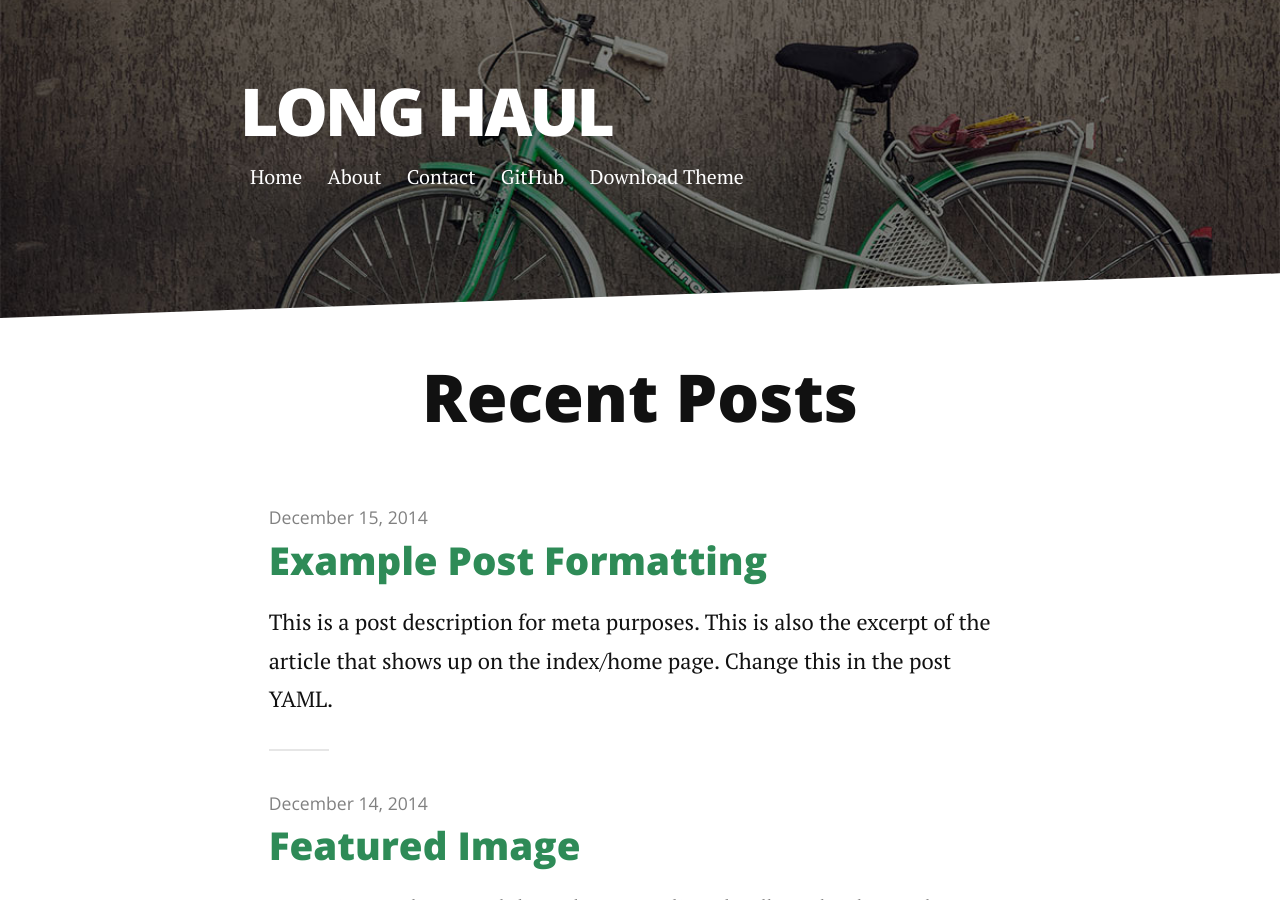
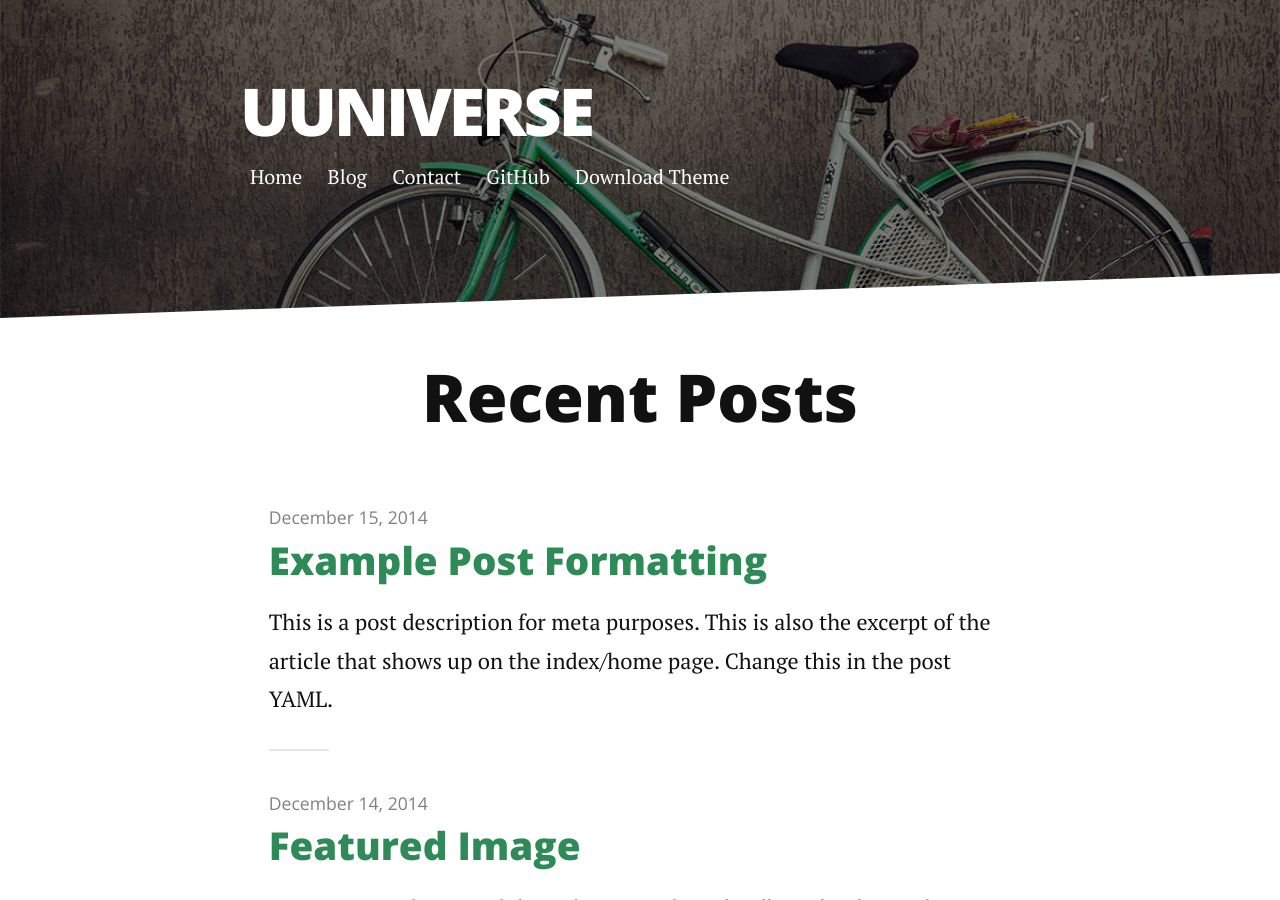
Before and after one commit to uuranus/uuranus.github.io, a Jekyll site: the page built from index.html, in a window 1280 px wide and 900 px high. Built offline with Jekyll 4.4.1, drawn with Linux system fonts in a browser that asks for light colours; nearby versions of some CDN libraries; the list of posts is cut into pages by our own code; part of the change alters nothing that is shown.

Commit message:
정보 수정

```diff
--- a/_config.yml
+++ b/_config.yml
@@ -1,7 +1,7 @@
-title: Long Haul
-description: Long Form Jekyll theme built with SASS
+title: UUNIVERSE
+description: Android Developer
 
-url: https://long-haul.netlify.app
+url: https://uuranus.github.io
 paginate_path: "blog/page:num/"
 permalink: blog/:title/
 
@@ -19,19 +19,16 @@ paginate: 5
 navigation:
     - title: Home
       url: /index.html
-    - title: About
-      url: /about
+    - title: Blog
+      url: /blog
     - title: Contact
       url: /contact
 
 social:
-    github: brianmaierjr
-    twitter: brianmaierjr
-    facebook: brianmaierjr
-    email: brimaidesigns@gmail.com
-    linkedin: brianmaierjr
+    github: uuranus
+    email: uuranus.dev@gmail.com
 
 google_analytics: "UA-58263416-1"
 
 disqus:
-    shortname: brianmaierjr
+    shortname: uuranus
```
